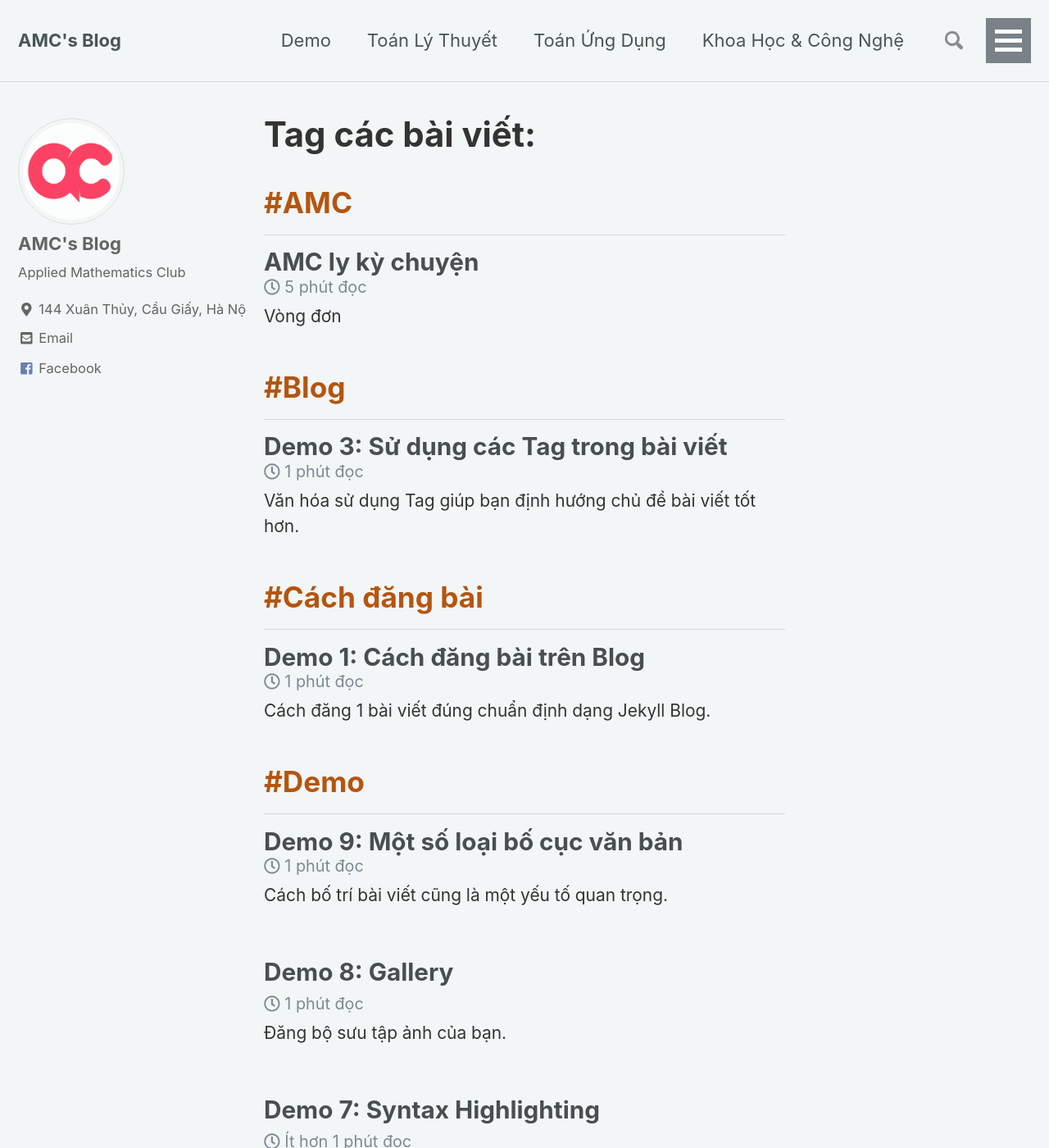
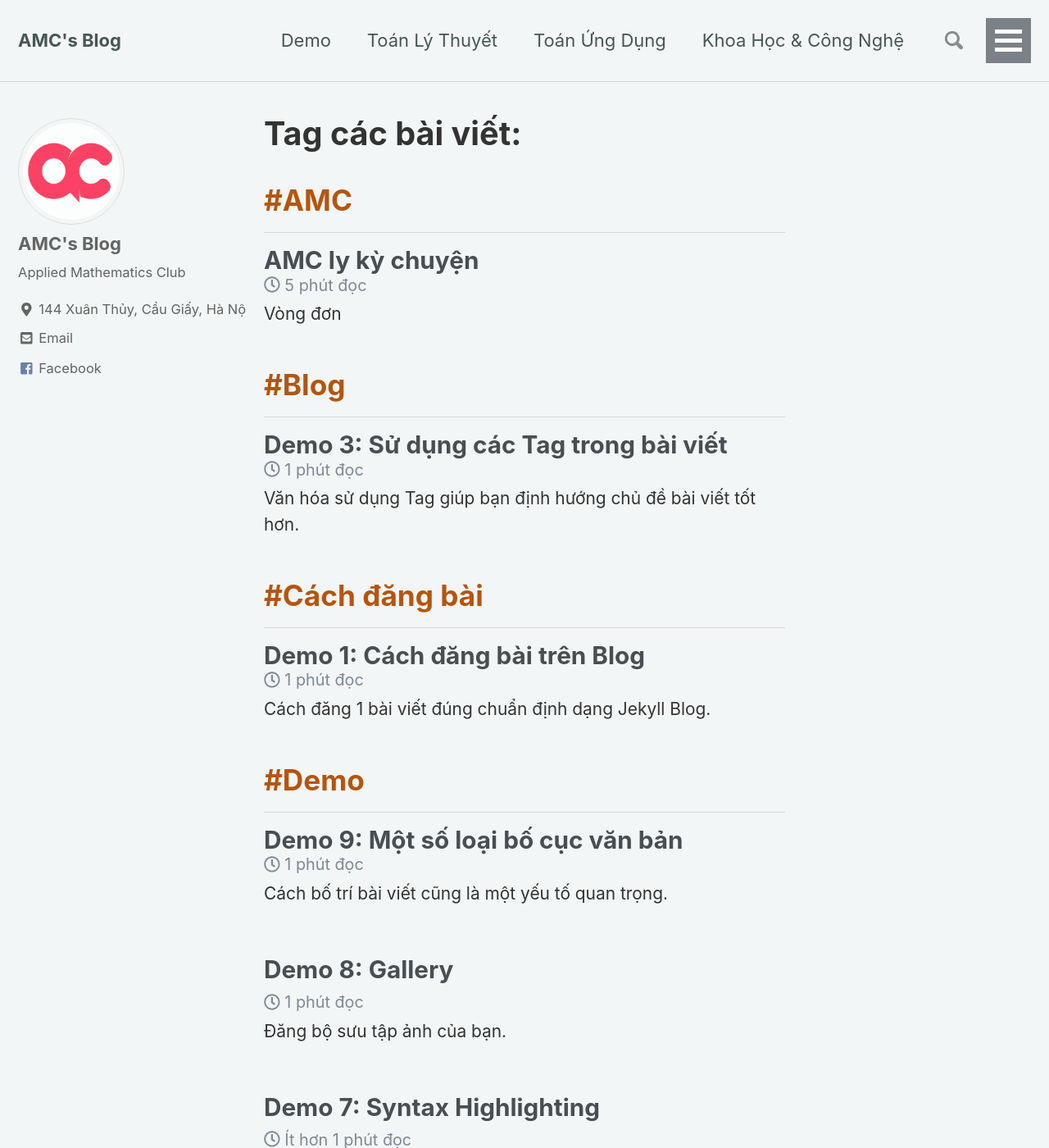
Before and after one commit to testvon/amcblog.github.io, a Jekyll site: the page built from _pages/tag-archive.html, in a window 1280 px wide and 1400 px high. Shown: the whole window at 82% size. Built offline with Jekyll 4.4.1, drawn with Linux system fonts in a browser that asks for light colours; nearby versions of some CDN libraries.

Commit message:
Update _base.scss

```diff
--- a/_sass/minimal-mistakes/_base.scss
+++ b/_sass/minimal-mistakes/_base.scss
@@ -36,7 +36,7 @@ h6 {
 
 h1 {
   margin-top: 0;
-  font-size: 1.9em;
+  font-size: 1.8em;
 }
 
 h2 {
```
